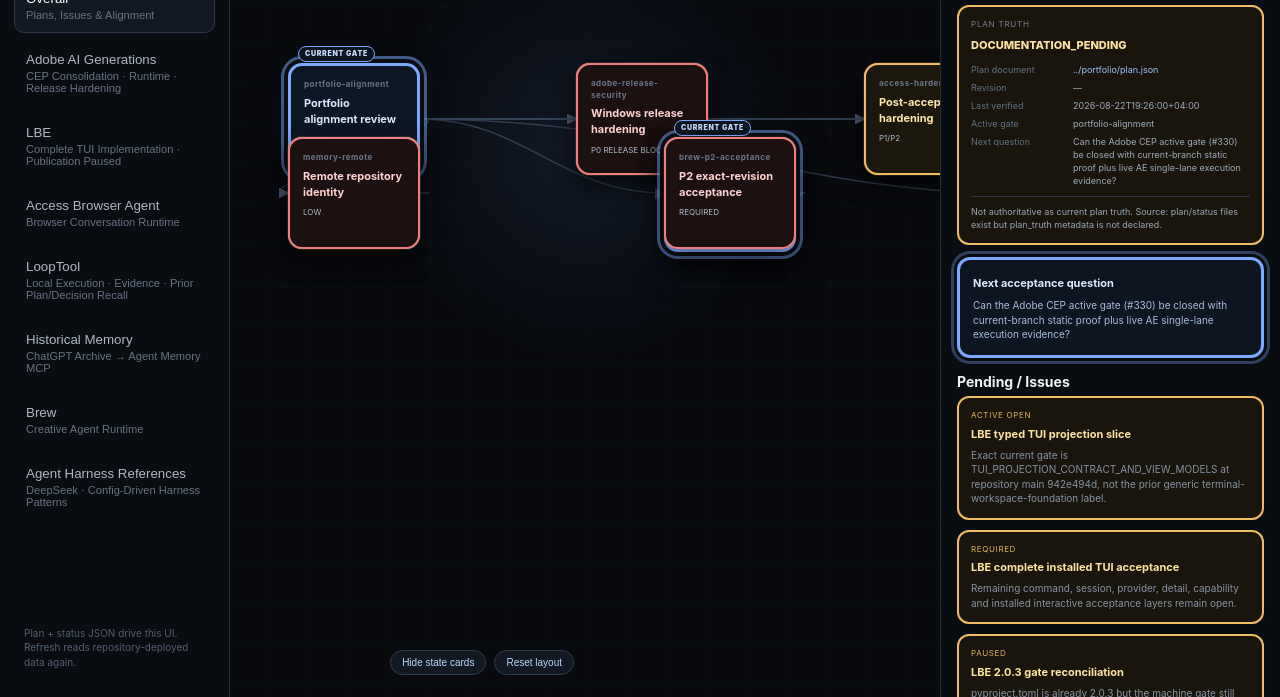
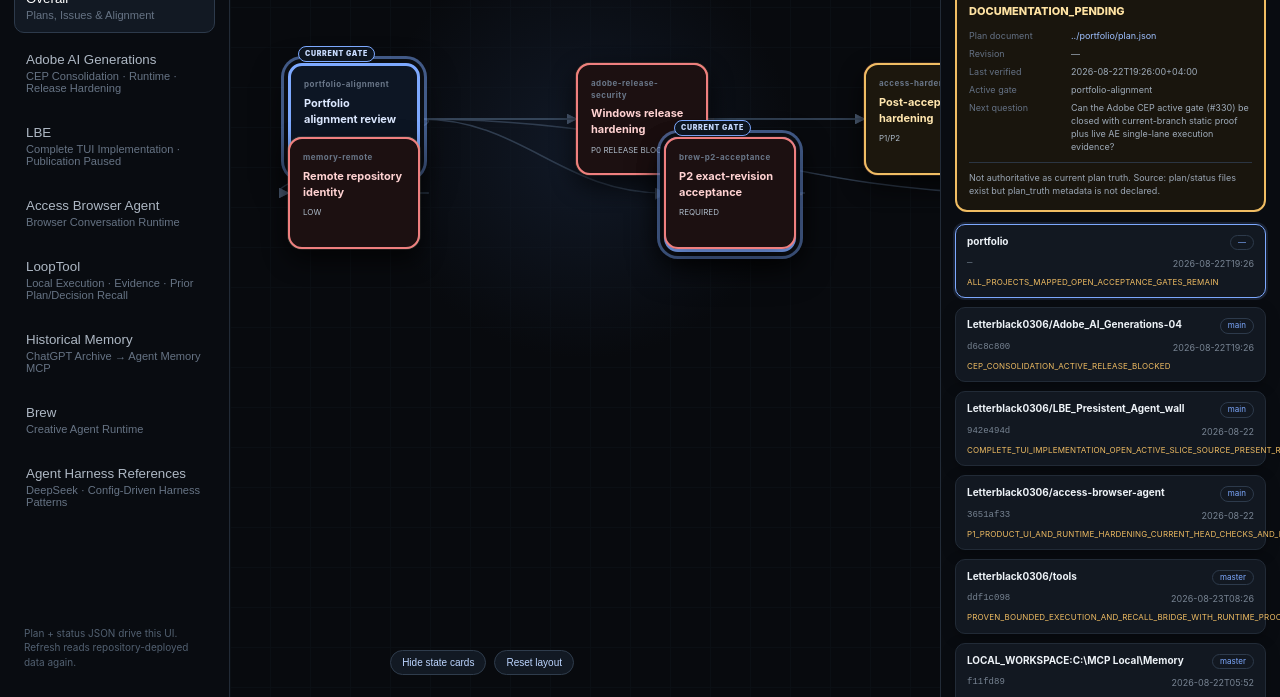
Before and after one commit to Letterblack0306/GPT-Knowledge, a website: page project-engineering/projects/workspace/index.html in a window 1280 px wide. Shown: the part 103-800 px from the top of the page. Drawn offline with Linux system fonts and the light colour scheme.

Commit message:
feat(workspace): repurpose right panel into foldable per-project repo-branches view (repo-branches-ui.js)

```diff
--- a/project-engineering/projects/workspace/index.html
+++ b/project-engineering/projects/workspace/index.html
@@ -11,7 +11,7 @@
 <div class="app">
   <aside class="side"><div class="brand"><b>LB WORKSPACE</b><span>Repository-driven project truth</span></div><div id="projects" class="project-list"></div><div class="side-foot">Plan + status JSON drive this UI.<br>Refresh reads repository-deployed data again.</div></aside>
   <main class="main"><header class="top"><div class="title"><b id="projectTitle">Loading…</b><span id="projectSub"></span></div><div class="badges"><span class="badge" id="headBadge">HEAD —</span><span class="badge current" id="classBadge">—</span></div></header><div class="canvas"><div class="board" id="board"></div></div></main>
-  <aside class="status"><h2>Current state</h2><div class="sub" id="verifiedAt">No status data</div><div class="legend"><span class="done">Completed / Working</span><span class="pending">Pending</span><span class="issue">Issue / Failure</span><span class="active">Active Gate</span></div><div id="statusContent"></div></aside>
+  <aside class="status"><div class="status-head"><h2>Repo branches</h2><button id="branchToggle" title="Fold / unfold panel" aria-expanded="true">«</button></div><div class="sub" id="verifiedAt">No status data</div><div id="statusContent"><div id="branchList"></div></div></aside>
 </div>
 <aside class="drawer" id="drawer"><button id="closeDrawer">×</button><div class="phase" id="dPhase"></div><h3 id="dTitle"></h3><p id="dSummary"></p><div class="relations" id="dRelations"></div></aside>
 <script>
@@ -32,7 +32,7 @@ function openNode(id){const n=(currentPlan.nodes||[]).find(x=>x.id===id);if(!n)r
 $('closeDrawer').onclick=()=>$('drawer').classList.remove('open');
 function statusTone(item,kind){if(kind==='closed')return'closed';if(kind==='history')return'history';const text=`${item?.classification||''} ${item?.status||''} ${item?.title||''}`.toLowerCase();if(/fail|failure|blocked|defect|issue|error|timeout|inconclusive/.test(text))return'issue';return'pending'}
 function cards(items,kind){return(items||[]).map(x=>`<div class="status-card ${statusTone(x,kind)}"><div class="meta">${esc(x.priority||x.classification||kind)}</div><h3>${esc(x.title)}</h3><p>${esc(x.detail)}</p></div>`).join('')}
-function renderStatus(){const root=$('statusContent');if(!currentStatus){$('verifiedAt').textContent='No project status file registered';$('headBadge').textContent='HEAD —';$('classBadge').textContent='PLAN ONLY';root.innerHTML='<div class="status-card"><p>This project currently exposes plan data only.</p></div>';return}$('verifiedAt').textContent=`Verified projection: ${currentStatus.verified_at||'unknown'}`;$('headBadge').textContent=`HEAD ${(currentStatus.source_head||'—').slice(0,8)}`;$('classBadge').textContent=currentStatus.overall_classification||'—';let html='';if(currentStatus.next_acceptance){html+=`<div class="gate"><b>Next acceptance question</b><p>${esc(currentStatus.next_acceptance.question)}</p></div>`}html+='<h2>Pending / Issues</h2>'+cards(currentStatus.pending,'pending');html+='<h2>Completed / Working</h2>'+cards(currentStatus.closed,'closed');html+='<h2>Historical proof</h2>'+cards(currentStatus.supported_historical,'history');root.innerHTML=html}
+function renderStatus(){if(!currentStatus){$('verifiedAt').textContent='No project status file registered';$('headBadge').textContent='HEAD —';$('classBadge').textContent='PLAN ONLY';return}$('verifiedAt').textContent=`Verified projection: ${currentStatus.verified_at||'unknown'}`;$('headBadge').textContent=`HEAD ${(currentStatus.source_head||'—').slice(0,8)}`;$('classBadge').textContent=currentStatus.overall_classification||'—'}
 const canvas=document.querySelector('.canvas');let pan=null;
 canvas.addEventListener('pointerdown',e=>{if(e.button!==0||e.target.closest('.node,.draggable')||e.target.closest('a,button,input,textarea,select'))return;pan={id:e.pointerId,x:e.clientX,y:e.clientY,left:canvas.scrollLeft,top:canvas.scrollTop};canvas.setPointerCapture(e.pointerId);canvas.classList.add('panning');e.preventDefault()});
 canvas.addEventListener('pointermove',e=>{if(!pan||e.pointerId!==pan.id)return;canvas.scrollLeft=pan.left-(e.clientX-pan.x);canvas.scrollTop=pan.top-(e.clientY-pan.y);e.preventDefault()});
@@ -45,4 +45,5 @@ load().catch(e=>{$('projectTitle').textContent='Workspace unavailable';$('projec
 <script src="./birdeye-ui.js"></script>
 <script src="./agent-ui.js"></script>
 <script src="./canvas-drag.js"></script>
+<script src="./repo-branches-ui.js"></script>
 </body></html>
--- /dev/null
+++ b/project-engineering/projects/workspace/repo-branches-ui.js
@@ -0,0 +1,114 @@
+/* Repo-branches panel for LB Workspace — additive only.
+ *
+ * Repurposes the right-hand "status" column into a collapsible "Repo branches"
+ * canvas: one branch row per registered project, reading each project's
+ * source_repo / source_branch / source_head / verified_at from its status.json.
+ * The panel can be folded to a slim tab and unfolded again (persisted).
+ *
+ * Rendering only. Reads the top-level registry / currentProject / currentStatus
+ * that the inline bootstrap exposes in the shared global scope.
+ */
+(() => {
+  const COLLAPSE_KEY = 'lb-repo-branches-collapsed';
+
+  const appEl = () => document.querySelector('.app');
+  const branchList = () => document.getElementById('branchList');
+  const toggleBtn = () => document.getElementById('branchToggle');
+
+  const esc = s => String(s ?? '').replace(/[&<>"']/g, c => ({ '&': '&amp;', '<': '&lt;', '>': '&gt;', '"': '&quot;', "'": '&#39;' }[c]));
+  const sh = sha => sha ? String(sha).slice(0, 8) : '—';
+  const projects = () => (typeof registry !== 'undefined' && registry && registry.projects) || [];
+  const activeId = () => {
+    try { if (currentProject && currentProject.id) return currentProject.id; } catch (_) {}
+    return null;
+  };
+
+  const style = () => {
+    if (document.getElementById('lbBranchesCss')) return;
+    const st = document.createElement('style');
+    st.id = 'lbBranchesCss';
+    st.textContent = [
+      '.app{grid-template-columns:230px 1fr var(--status-w,340px)}',
+      '.status{padding:18px 14px;overflow:hidden;transition:min-width .18s ease,width .18s ease}',
+      '.status-head{display:flex;align-items:center;justify-content:space-between;gap:8px;margin-bottom:6px}',
+      '.status-head h2{margin:0;font-size:11px;letter-spacing:.12em;text-transform:uppercase;color:var(--muted);font-weight:800}',
+      '#branchToggle{border:1px solid #2f3c4c;background:#121923;color:#bcd5ff;border-radius:8px;padding:4px 9px;font-size:12px;line-height:1;cursor:pointer;flex:none}',
+      '#branchToggle:hover{border-color:#526f9b}',
+      '.app.status-collapsed{--status-w:32px}',
+      '.app.status-collapsed .status{width:32px;padding:0}',
+      '.app.status-collapsed .status-head{justify-content:center;padding:8px 0}',
+      '.app.status-collapsed .status-head h2,.app.status-collapsed .status>.sub,.app.status-collapsed #statusContent{display:none}',
+      '.app.status-collapsed #branchToggle{writing-mode:vertical-lr;transform:rotate(180deg);padding:8px 4px;letter-spacing:.12em;border-radius:6px}',
+      '.branch{border:1px solid var(--line);border-radius:10px;background:var(--panel2);padding:9px 11px;margin-bottom:9px;box-shadow:0 4px 14px #0004}',
+      '.branch.active{border-color:var(--blue);box-shadow:0 0 0 2px #7da9ff22}',
+      '.branch-top{display:flex;justify-content:space-between;align-items:baseline;gap:8px}',
+      '.branch-repo{font-size:10px;color:var(--text);font-weight:700;overflow:hidden;text-overflow:ellipsis;white-space:nowrap}',
+      '.branch-name{font-size:8px;color:var(--blue);border:1px solid #2d3a4b;border-radius:999px;padding:1px 7px;white-space:nowrap;flex:none}',
+      '.branch-meta{display:flex;justify-content:space-between;gap:8px;margin-top:7px}',
+      '.branch-meta code{font-size:9px;color:var(--muted)}',
+      '.branch-meta span{font-size:9px;color:var(--muted)}',
+      '.branch-class{font-size:8px;color:var(--amber);margin-top:7px;line-height:1.4;letter-spacing:.02em}',
+      '.branch-missing{color:var(--muted);font-size:10px;border:1px dashed var(--line);border-radius:10px;padding:14px;text-align:center}'
+    ].join('\n');
+    document.head.appendChild(st);
+  };
+const setCollapsed = collapsed => {
+    const app = appEl();
+    const btn = toggleBtn();
+    if (app) app.classList.toggle('status-collapsed', collapsed);
+    if (btn) { btn.textContent = collapsed ? '»' : '«'; btn.setAttribute('aria-expanded', String(!collapsed)); btn.title = collapsed ? 'Unfold panel' : 'Fold panel'; }
+    try { localStorage.setItem(COLLAPSE_KEY, collapsed ? '1' : '0'); } catch (_) {}
+  };
+
+  async function statusOf(project) {
+    if (!project || !project.status_file) return null;
+    try {
+      const r = await fetch(project.status_file + (project.status_file.includes('?') ? '&' : '?') + 'v=' + Date.now(), { cache: 'no-store' });
+      if (!r.ok) return null;
+      return await r.json();
+    } catch (_) { return null; }
+  }
+
+  function branchRow(project, data, active) {
+    const repo = data?.source_repo || project.id;
+    const branch = data?.source_branch || '—';
+    const head = data?.source_head;
+    const verified = data?.verified_at || '';
+    const cls = data?.overall_classification || '';
+    return `<div class="branch ${active ? 'active' : ''}">`
+      + `<div class="branch-top"><span class="branch-repo">${esc(repo)}</span><span class="branch-name">${esc(branch)}</span></div>`
+      + `<div class="branch-meta"><code>${esc(sh(head))}</code><span>${esc(verified.slice(0, 16))}</span></div>`
+      + (cls ? `<div class="branch-class">${esc(cls)}</div>` : '')
+      + `</div>`;
+  }
+
+  let renderedFor = null;
+  async function render() {
+    const list = branchList();
+    const ps = projects();
+    if (!list || !ps.length) return;
+
+    const key = ps.map(p => p.id).join(',') + '|' + (activeId() || '');
+    if (key === renderedFor) return;
+    renderedFor = key;
+
+    const active = activeId();
+    const chunks = await Promise.all(ps.map(async p => ({ p, d: await statusOf(p) })));
+    list.innerHTML = chunks.map(({ p, d }) => branchRow(p, d, p.id === active)).join('')
+      || '<div class="branch-missing">No project repo data.</div>';
+  }
+
+  const boot = () => {
+    style();
+    setCollapsed(localStorage.getItem(COLLAPSE_KEY) === '1');
+    const btn = toggleBtn();
+    if (btn) btn.onclick = () => setCollapsed(!appEl().classList.contains('status-collapsed'));
+    if (!projects().length) { setTimeout(boot, 150); return; }
+    render();
+    window.addEventListener('hashchange', () => { renderedFor = null; render(); });
+    setInterval(() => { renderedFor = null; render(); }, 8000);
+  };
+
+  if (document.readyState === 'loading') document.addEventListener('DOMContentLoaded', boot);
+  else boot();
+})();
```
